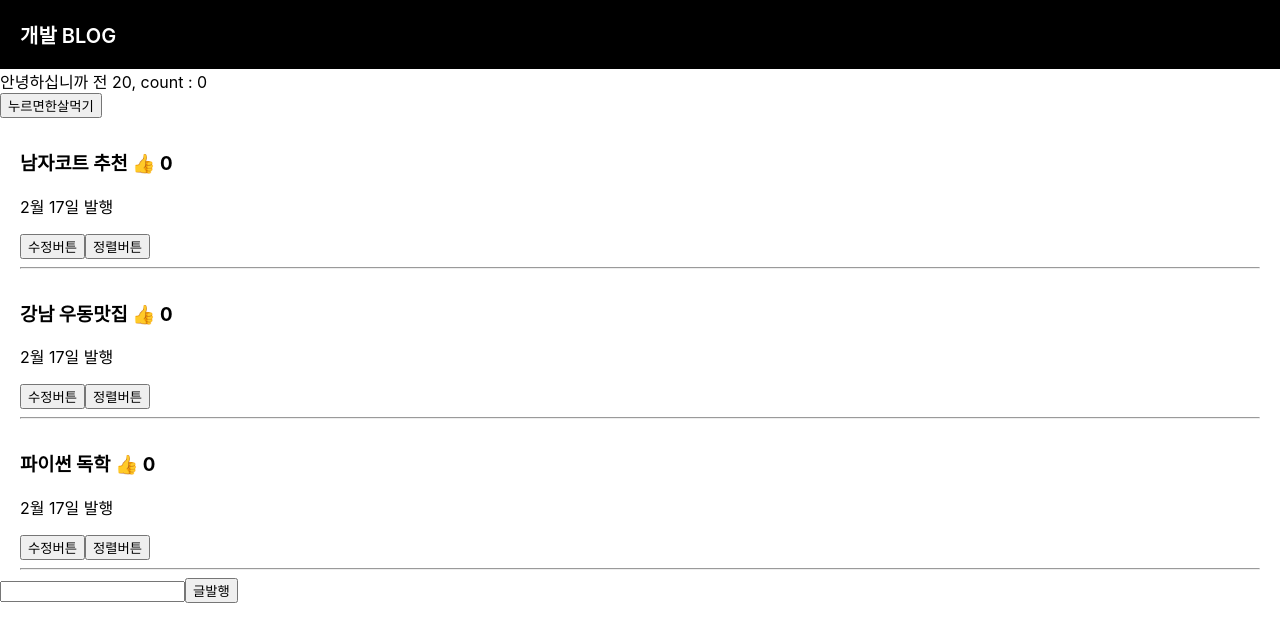
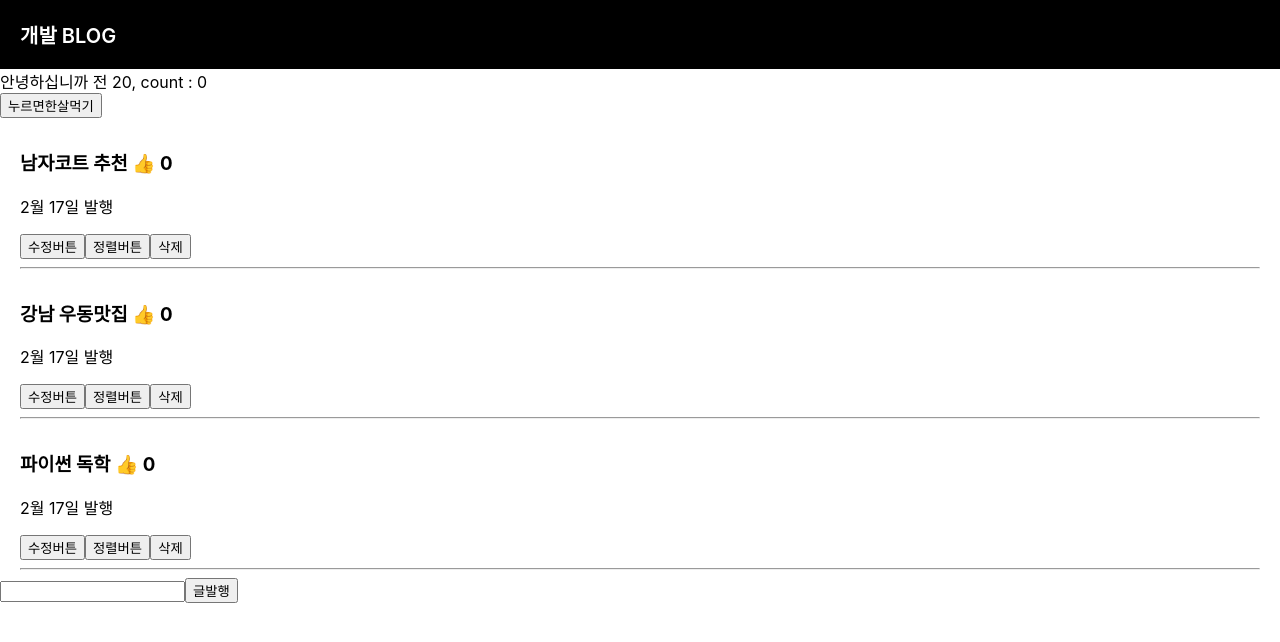
Before and after one commit to hmmiii/reactStudy, a React (Create React App) app in the folder blog/: page / in a window 1280 px wide. Shown: the top 642 px of the page. Built offline with nearby package versions, Linux system fonts and the light colour scheme.

Commit message:
feature: 글 삭제 기능

```diff
--- a/blog/src/App.js
+++ b/blog/src/App.js
@@ -55,6 +55,11 @@ function App() {
                 copy.sort();
                 setPosts(copy);
               } }> 정렬버튼 </button>
+              <button onClick={()=>{
+                var copy = [...posts];
+                copy.splice(i, 1);
+                setPosts(copy);
+              }}>삭제</button>
               <hr/>
             </div>
           ))
```
